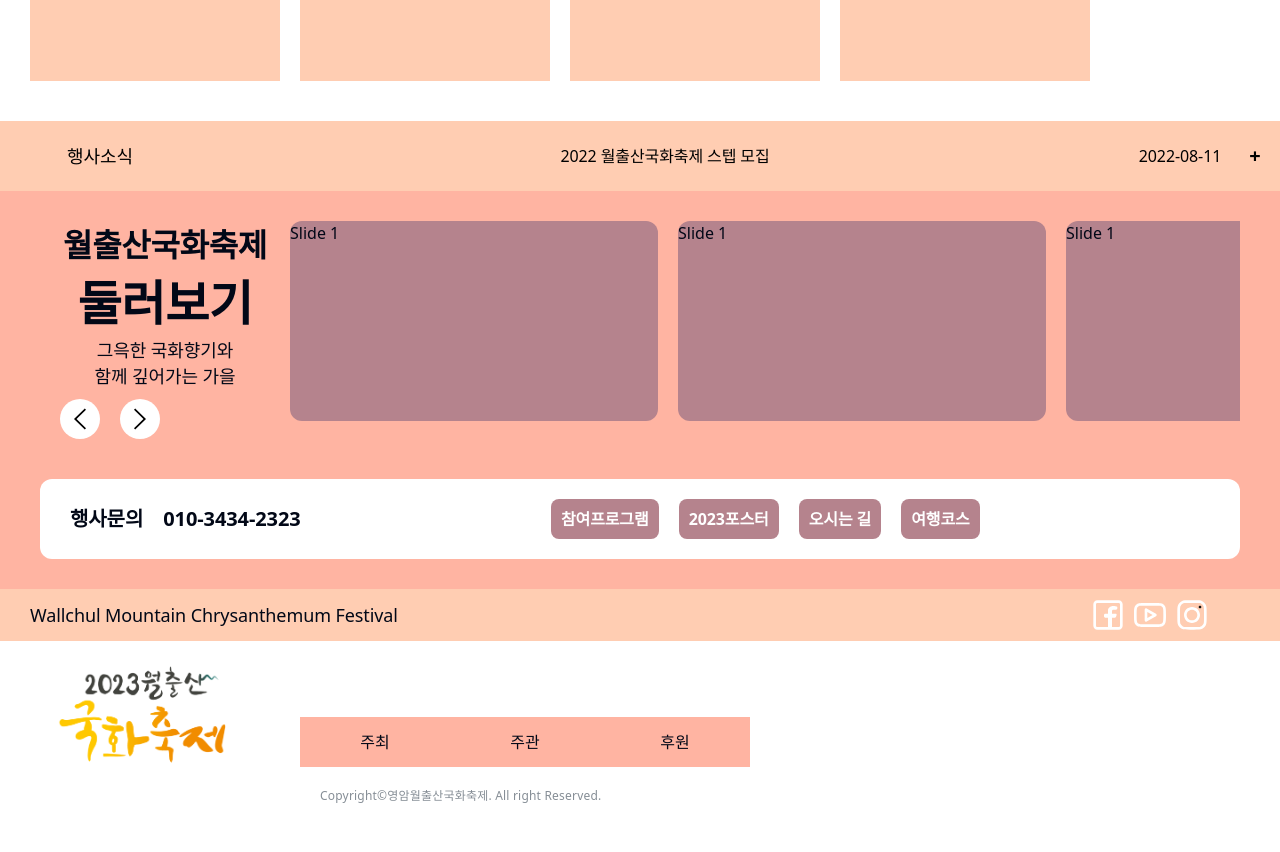
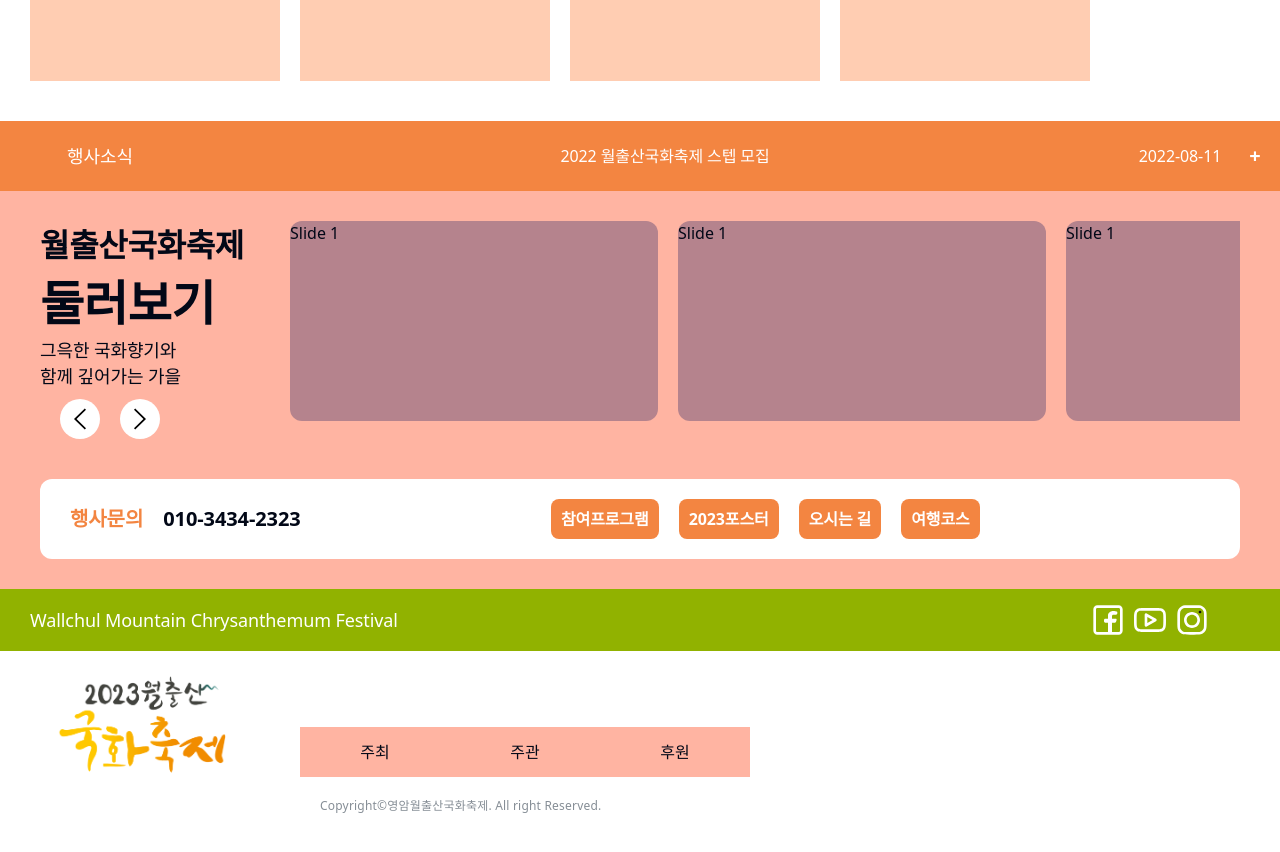
Before and after one commit to guesung/Yakukhwa, a Next.js app: page / in a window 1280 px wide. Shown: the part 840-1692 px from the top of the page. Built offline with nearby package versions, Linux system fonts and the light colour scheme.

Commit message:
design : 수정된 디자인에 맞게 수정

```diff
--- a/src/app/chrysanthemum-festival/gallery/components/GallerySection.tsx
+++ b/src/app/chrysanthemum-festival/gallery/components/GallerySection.tsx
@@ -1,4 +1,5 @@
 import { GalleryListType } from "@/constants";
+import Image from "next/image";
 
 interface GallerySectionProps {
   galleryList: GalleryListType[];
@@ -11,8 +12,10 @@ export default function GallerySection({ galleryList }: GallerySectionProps) {
         <div key={gallery.id}>
           <div
             key={gallery.id}
-            className="bg-slate-200 before:block before:pb-[100%] w-250"
-          />
+            className="bg-slate-200 before:block relative before:pb-[100%] w-250"
+          >
+            <Image src="/images/frame.png" fill alt="frame" />
+          </div>
           <p className="py-10 text-center">{gallery.title}</p>
         </div>
       ))}
--- a/src/app/components/Footer/LinkSection.tsx
+++ b/src/app/components/Footer/LinkSection.tsx
@@ -3,8 +3,8 @@ import Image from "next/image";
 
 export default function LinkSection() {
   return (
-    <section className="flex bg-brand-1 py-10 mobile:gap-10 mobile:flex-col items-center px-30">
-      <p className="text-subtitle1 grow">
+    <section className="flex bg-green pc:py-15 mobile:py-10 mobile:gap-10 mobile:flex-col items-center px-30">
+      <p className="text-subtitle1 text-white grow">
         Wallchul Mountain Chrysanthemum Festival
       </p>
       <div className="flex gap-10 w-200 justify-center">
--- a/src/app/components/Header/SubLinkSection.tsx
+++ b/src/app/components/Header/SubLinkSection.tsx
@@ -3,7 +3,7 @@ import Link from "next/link";
 
 export default function SubLinkSection() {
   return (
-    <section className="absolute right-100 top-0 mobile:right-0 flex bg-brand-300 text-white rounded-b-xl bg-brand-2">
+    <section className="absolute right-100 top-0 mobile:right-0 flex bg-brand-300 text-white rounded-b-xl bg-green">
       {SUBLINKLIST.map((linkItem, index) => (
         <LinkItem linkItem={linkItem} key={index} />
       ))}
--- a/src/app/components/main/InfoSection.tsx
+++ b/src/app/components/main/InfoSection.tsx
@@ -15,7 +15,7 @@ export default function InfoSection() {
 
   return (
     <section>
-      <article className="flex text-center h-70 bg-brand-1 items-center text-black">
+      <article className="flex text-center h-70 bg-orange items-center text-white">
         <span className="w-200 text-subtitle1">행사소식</span>
         <span className="grow text-subtitle2">
           2022 월출산국화축제 스텝 모집
@@ -26,7 +26,7 @@ export default function InfoSection() {
 
       <article className="bg-brand-2 pc:px-40 mobile:px-20 py-30">
         <div className="flex">
-          <div className="pc:min-w-250 mobile:min-w-150 text-center">
+          <div className="pc:min-w-250 mobile:min-w-150 text-start">
             <p className="pc:text-title2 mobile:text-subtitle1">
               월출산국화축제
             </p>
@@ -79,7 +79,7 @@ export default function InfoSection() {
 
         <div className="flex mobile:flex-col bg-white rounded-xl pc:h-80 mobile:py-20 items-center px-30 gap-20 mobile:overflow-x-scroll whitespace-nowrap">
           <p className="flex gap-20">
-            <span className="text-title4">행사문의</span>
+            <span className="text-title4 text-orange">행사문의</span>
             <span className="text-title4">010-3434-2323</span>
           </p>
           <div className="text-title4 flex pc:gap-20 mobile:gap-10 grow justify-center">
@@ -87,7 +87,7 @@ export default function InfoSection() {
               (it) => (
                 <Link
                   href={"/"}
-                  className="bg-brand-4 px-10 py-5 text-white rounded-lg"
+                  className="bg-orange px-10 py-5 text-white rounded-lg"
                   key={it}
                 >
                   {it}
--- a/src/style/colors.ts
+++ b/src/style/colors.ts
@@ -20,4 +20,7 @@ export const colors = {
     4: "#b5838d",
     5: "#6d6875",
   },
+  orange: '#F38541',
+  yellow: '#FFD330',
+  green: '#91B200'
 };
```
Also changed, not shown: public/images/frame.png (added).
